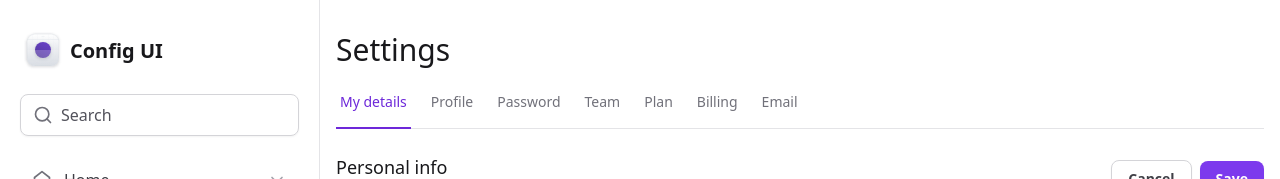
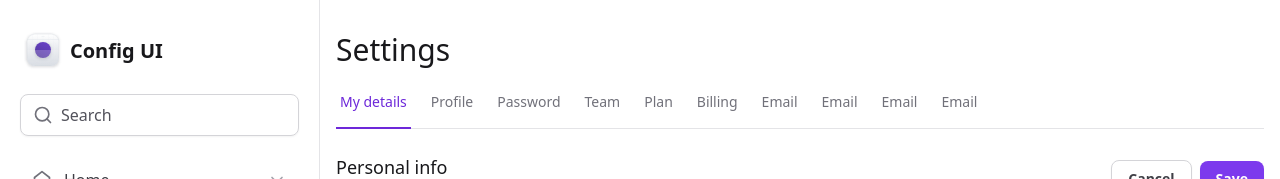
Before and after one commit to jovemcleb/tailwind-iu, a React (Vite) app: page / in a window 1280 px wide. Shown: the top 179 px of the page. Built offline with nearby package versions, Linux system fonts and the light colour scheme.

Commit message:
feat: responsive tabs

```diff
--- a/package.json
+++ b/package.json
@@ -12,6 +12,7 @@
   "dependencies": {
     "@formkit/auto-animate": "^0.8.1",
     "@radix-ui/react-collapsible": "^1.0.3",
+    "@radix-ui/react-scroll-area": "^1.0.5",
     "@radix-ui/react-select": "^2.0.0",
     "@radix-ui/react-tabs": "^1.0.4",
     "framer-motion": "^11.0.8",
--- a/src/view/Components/SettingsTabs/TabItem.tsx
+++ b/src/view/Components/SettingsTabs/TabItem.tsx
@@ -12,7 +12,7 @@
       value={value}
       className="group relative px-1 pb-4 text-sm font-medium text-zinc-500 outline-none hover:text-violet-700 data-[state=active]:text-violet-700"
     >
-      <span className="rounded group-focus-visible:ring-2 group-focus-visible:ring-violet-400 group-focus-visible:ring-offset-4">
+      <span className="whitespace-nowrap rounded group-focus-visible:ring-2 group-focus-visible:ring-violet-400 group-focus-visible:ring-offset-4">
         {title}
       </span>
       {isSelected && (
--- a/src/view/Components/SettingsTabs/index.tsx
+++ b/src/view/Components/SettingsTabs/index.tsx
@@ -1,11 +1,13 @@
 import * as Tabs from '@radix-ui/react-tabs';
 import { TabItem } from './TabItem';
 import { useState } from 'react';
-
+import * as ScrollArea from '@radix-ui/react-scroll-area';
 export function SettingsTabs() {
   const [currentTab, setCurrentTab] = useState('tab-1');
   return (
     <Tabs.Root value={currentTab} onValueChange={setCurrentTab}>
+      <ScrollArea.Root className="w-full" type="hover">
+        <ScrollArea.Viewport className="w-full overflow-x-scroll">
           <Tabs.List className="mt-6 flex items-center gap-4 border-b border-zinc-200">
             <TabItem
               value="tab-1"
@@ -42,7 +44,30 @@
               isSelected={currentTab === 'tab-7'}
               title="Email"
             />
+            <TabItem
+              value="tab-8"
+              isSelected={currentTab === 'tab-8'}
+              title="Email"
+            />
+            <TabItem
+              value="tab-9"
+              isSelected={currentTab === 'tab-9'}
+              title="Email"
+            />
+            <TabItem
+              value="tab-10"
+              isSelected={currentTab === 'tab-10'}
+              title="Email"
+            />
           </Tabs.List>
+        </ScrollArea.Viewport>
+        <ScrollArea.Scrollbar
+          className="flex h-1 translate-y-1.5 touch-none select-none flex-col bg-zinc-100"
+          orientation="horizontal"
+        >
+          <ScrollArea.Thumb className="relative flex-1 rounded-lg bg-zinc-300" />
+        </ScrollArea.Scrollbar>
+      </ScrollArea.Root>
     </Tabs.Root>
   );
 }
--- a/src/view/Layouts/LayoutApp.tsx
+++ b/src/view/Layouts/LayoutApp.tsx
@@ -3,9 +3,9 @@
 
 export default function LayoutApp() {
   return (
-    <div className="grid min-h-screen grid-cols-app">
+    <div className="min-h-screen lg:grid lg:grid-cols-app">
       <Sidebar />
-      <main className="px-4 pb-12 pt-24 lg:col-start-2 lg:px-4 lg:pb-12 lg:pt-8">
+      <main className="max-w-[100vw] px-4 pb-12 pt-24 lg:col-start-2 lg:px-4 lg:pb-12 lg:pt-8">
         <Outlet />
       </main>
     </div>
```
Also changed, not shown: 1 other file (tests, documents, lock files or other folders). Lines whose indentation alone changed are shown as unchanged.
